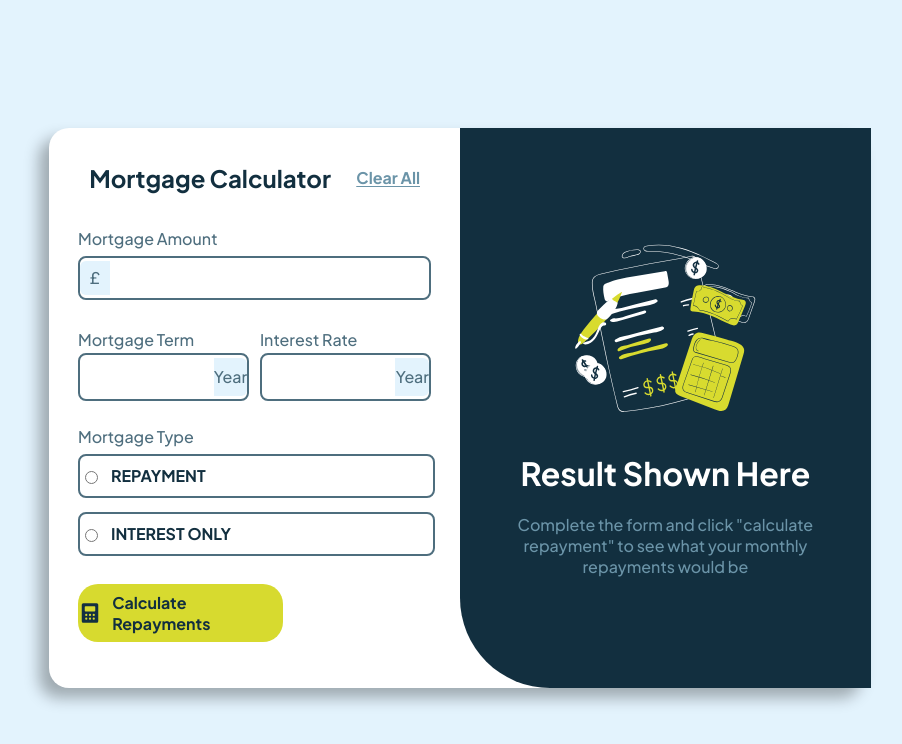
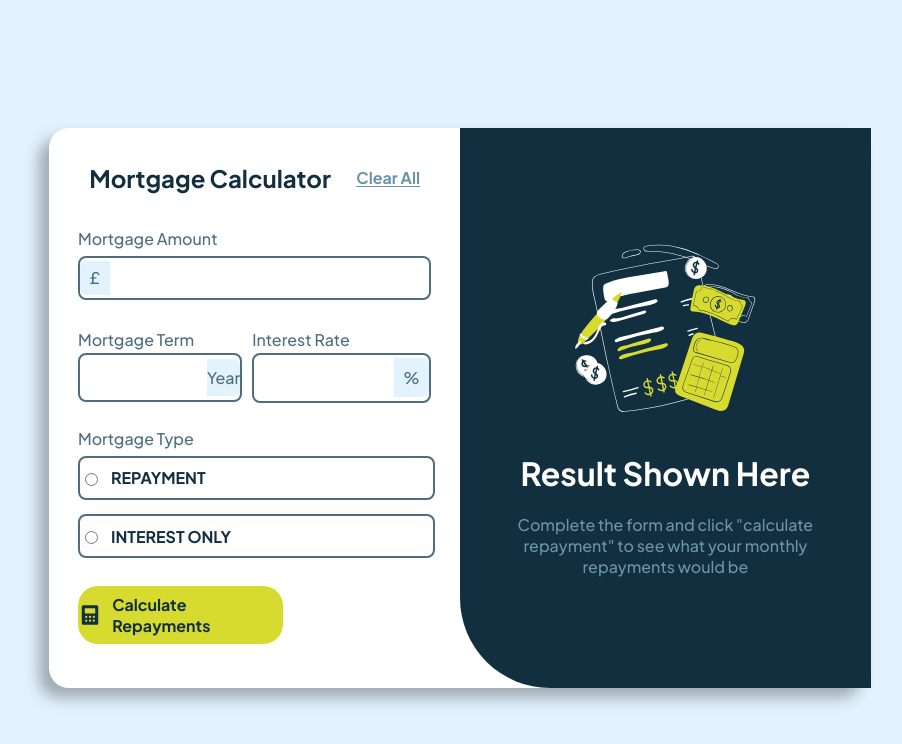
Before and after one commit to MuhammedIkbalAKGUNDOGDU/Mortage-Calculator, a React (Vite) app: page / in a window 1280 px wide. Shown: the top 744 px of the page, without its empty margins (180-1082 px from the left). Built offline with nearby package versions, Linux system fonts and the light colour scheme.

Commit message:
some fixed added

```diff
--- a/src/App.jsx
+++ b/src/App.jsx
@@ -145,7 +145,7 @@ const App = () => {
 
             <div className="term-rate-container-inner">
               <label className="amount-label">Interest Rate</label>
-              <div className={`input-container-term input-container-rate  ${rateempty ? "termempty" : "input-container-term-rate::before "}`}>
+              <div className={` input-container-rate  ${rateempty ? "termempty" : ""}`}>
                 <input
                   type="text"
                   id="mortgage-term"
--- a/src/index.css
+++ b/src/index.css
@@ -241,6 +241,44 @@ h1 {
   border-radius: 8px;
 }
 
+.input-container-rate {
+  position: relative;
+  display: flex;
+  align-items: center;
+  text-align: center;
+  justify-content: center;
+  margin-top: 2%;
+  width: 100%;
+  height: 70%;
+  box-sizing: border-box;
+  border: 2px solid var(--Slate-700);
+  border-radius: 8px;
+}
+.input-container-rate::before{
+  content: "%";
+  position: absolute;
+  right: 0%;
+  font-size: 16px;
+  text-align: center;
+  width: 7%;
+  color: var(--Slate-700);
+  background-color: var(--Slate-100);
+  padding: 5.2% 6.6%;
+  border-radius: 0 6px 6px 0;
+  display: flex;
+  align-items: center;
+  justify-content: center;
+}
+
+.input-container-rate:focus-within {
+  border: 2px solid var(--lime);
+  border-radius: 8px;
+}
+
+.input-container-rate:focus-within::before {
+  background-color: var(--lime);
+}
+
 .input-container-term::before {
   content: "Year";
   position: absolute;
@@ -250,7 +288,7 @@ h1 {
   width: 7%;
   color: var(--Slate-700);
   background-color: var(--Slate-100);
-  padding: 4.8% 6.6%;
+  padding: 5.2% 6.6%;
   border-radius: 0 6px 6px 0;
   display: flex;
   align-items: center;
@@ -265,18 +303,7 @@ border: 2px solid var(--Red);
   color: var(--White);
 }
 
-.input-container-term-rate::before {
-  content: "%";
-  position: absolute;
-  right: 0%;
-  font-size: 16px;
-  text-align: center;
-  width: 5%;
-  color: var(--Slate-700);
-  background-color: var(--Slate-100);
-  padding: 4.8% 7.5%;
-  border-radius: 0 6px 6px 0;
-}
+
 
 .input-container-term:focus-within {
   border: 2px solid var(--lime);
```
